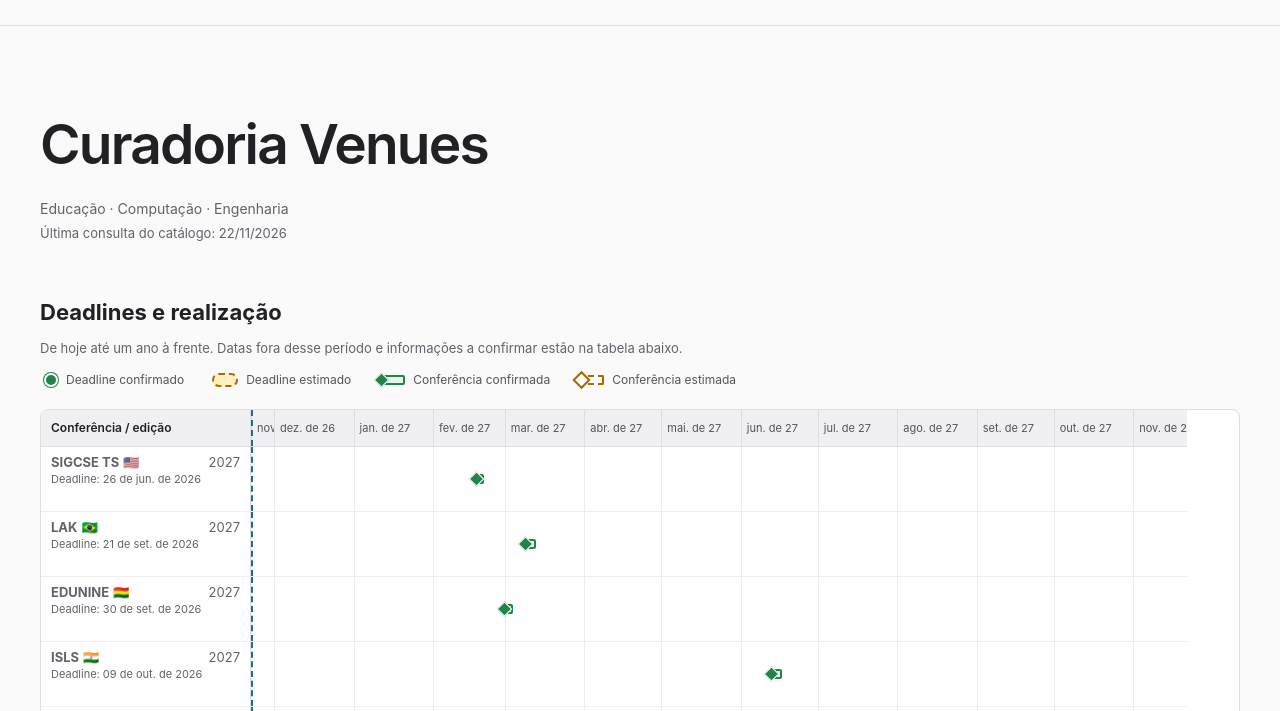
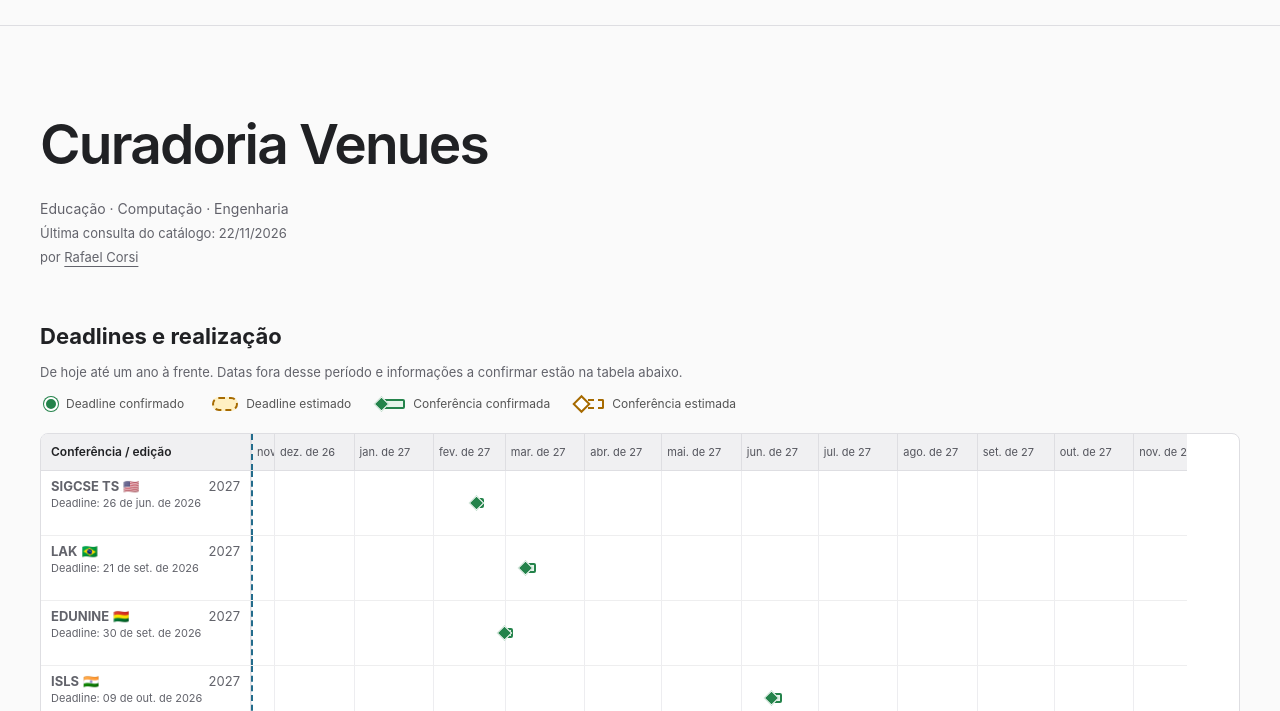
Before and after one commit to insper-education/edu-conferences, a website with bundled scripts: page index.html in a window 1280 px wide. Shown: the part 73-784 px from the top of the page. Built offline with nearby package versions, Linux system fonts and the light colour scheme.

Commit message:
Add Rafael Corsi credit below catalog update date

```diff
--- a/index.html
+++ b/index.html
@@ -10,7 +10,7 @@
   <a class="skip" href="#catalogo">Pular para o catálogo</a>
   <header><a class="brand" href="./"><img src="https://upload.wikimedia.org/wikipedia/commons/3/39/Logo_Insper.png" alt="Insper"><span>Grupo de Pesquisa em Educacao</span></a><nav class="site-nav" aria-label="Navegação principal"><a href="equipe.html">Equipe</a><a href="https://github.com/insper-education/edu-conferences" aria-label="Repositório no GitHub"><svg class="github-icon" viewBox="0 0 24 24" aria-hidden="true" fill="currentColor"><path d="M12 .297a12 12 0 0 0-3.793 23.386c.6.111.82-.261.82-.577v-2.234c-3.338.726-4.042-1.416-4.042-1.416-.546-1.387-1.333-1.756-1.333-1.756-1.09-.745.083-.729.083-.729 1.205.085 1.839 1.237 1.839 1.237 1.07 1.834 2.807 1.304 3.492.997.108-.775.418-1.305.762-1.605-2.665-.304-5.467-1.333-5.467-5.931 0-1.31.469-2.381 1.236-3.221-.124-.303-.535-1.524.117-3.176 0 0 1.008-.322 3.3 1.23a11.49 11.49 0 0 1 6.003 0c2.291-1.552 3.297-1.23 3.297-1.23.653 1.652.242 2.873.119 3.176.77.84 1.235 1.911 1.235 3.221 0 4.61-2.807 5.624-5.479 5.921.43.372.823 1.102.823 2.222v3.294c0 .319.216.694.825.576A12.003 12.003 0 0 0 12 .297"/></svg></a></nav></header>
   <main>
-    <section class="hero"><h1>Curadoria Venues</h1><div class="hero-foot"><span>Educação · Computação · Engenharia</span></div><p id="last-updated" class="last-updated"></p></section>
+    <section class="hero"><h1>Curadoria Venues</h1><div class="hero-foot"><span>Educação · Computação · Engenharia</span></div><p id="last-updated" class="last-updated"></p><p class="last-updated">por <a href="https://github.com/rafaelcorsi">Rafael Corsi</a></p></section>
     <section id="catalogo">
       <p id="count" role="status" aria-live="polite">Carregando catálogo…</p><div id="results"></div><noscript><p>Ative JavaScript para consultar o catálogo ou <a href="data/conferences.json">abra o catálogo em JSON</a>.</p></noscript>
     </section>
```
